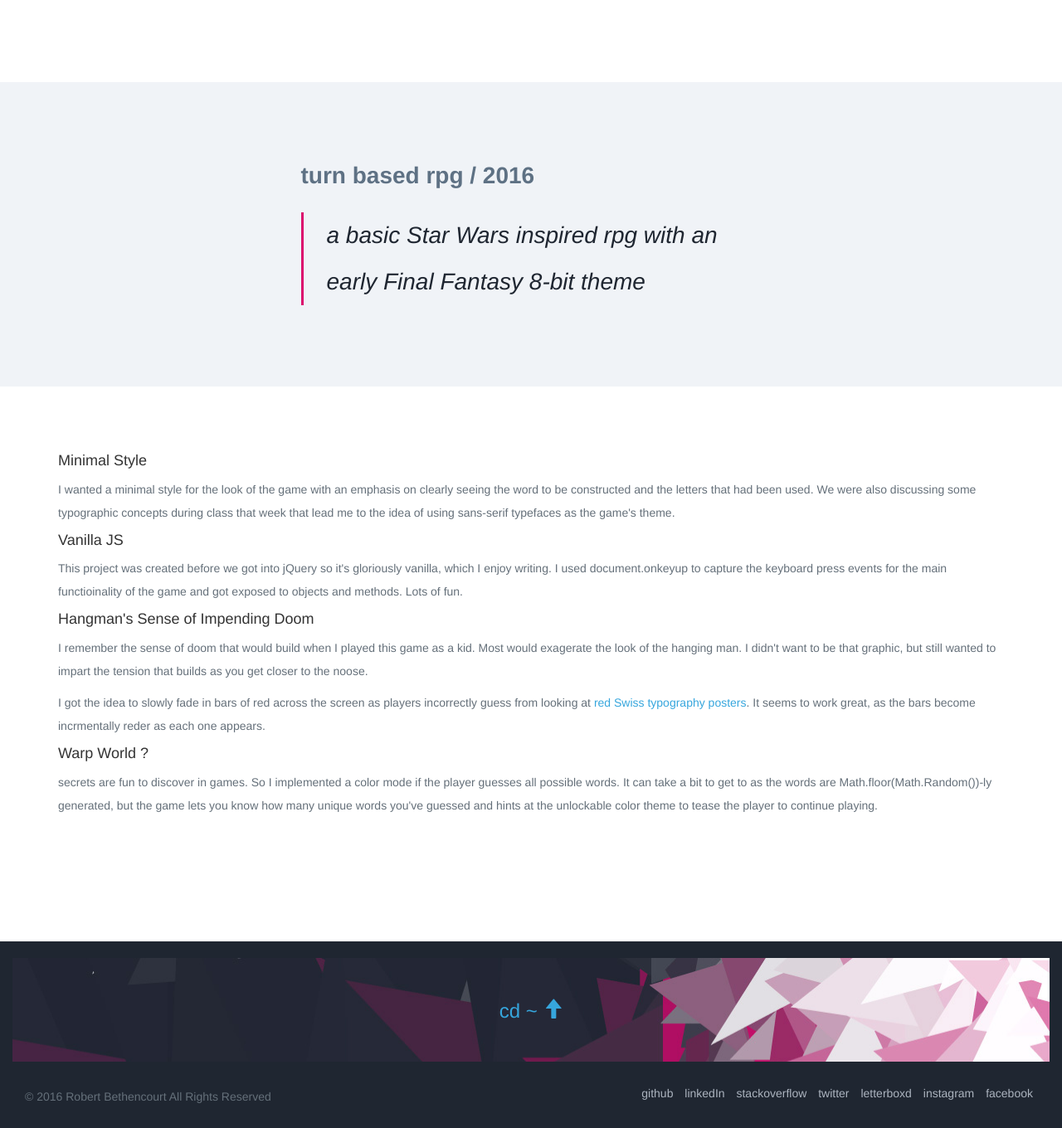
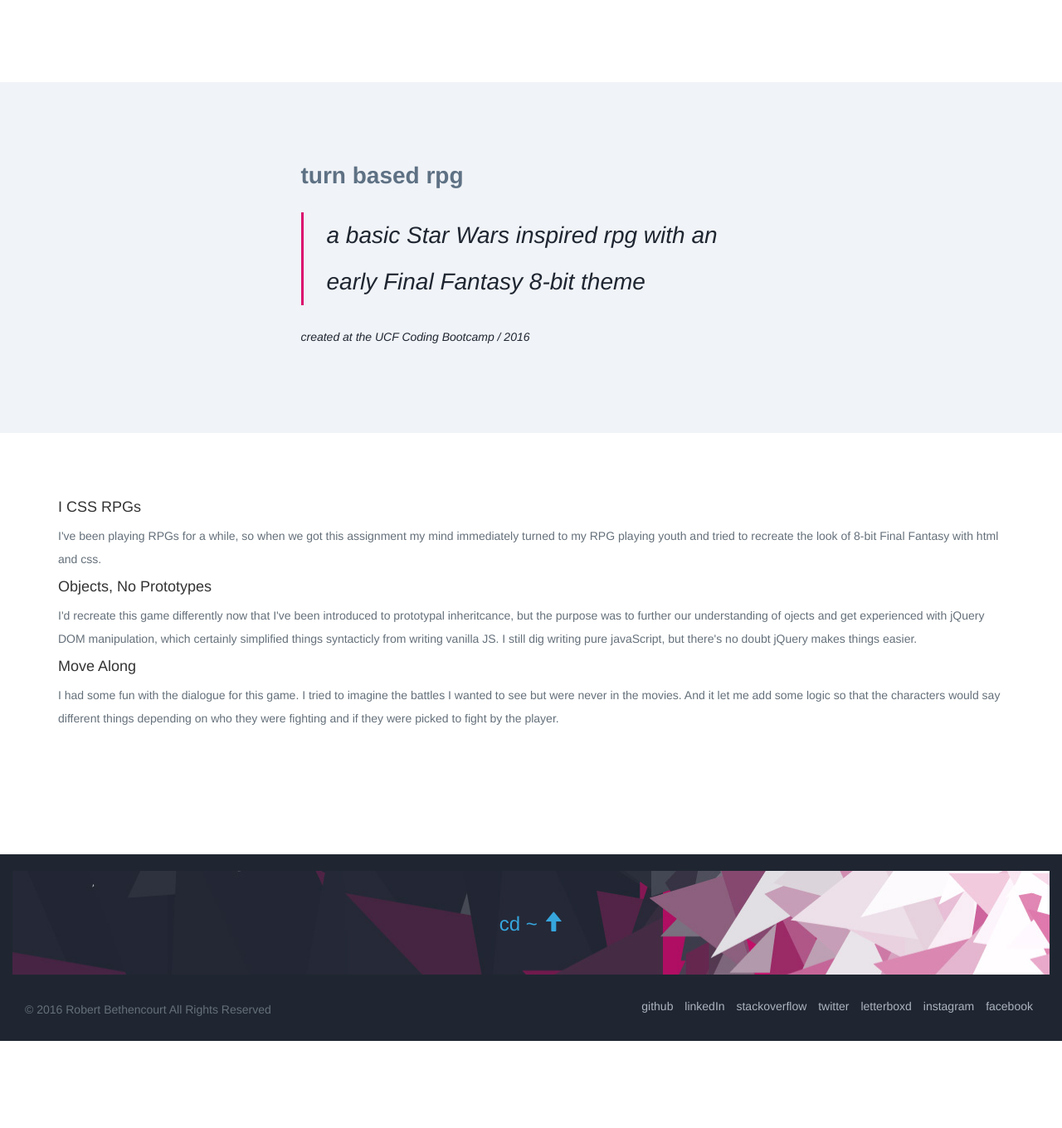
Before and after one commit to robbethencourt/my-portfolio, a PHP site: page /rpg.html in a window 1280 px wide. Shown: the part 452-1812 px from the top of the page at 83% size. After the commit the page ends 1707 px from the top, so only its background shows below. Run offline with PHP 8.4, Linux system fonts and the light colour scheme; some libraries are stand-ins or nearby versions.

Commit message:
added rpg content

```diff
--- a/assets/css/style.css
+++ b/assets/css/style.css
@@ -162,6 +162,12 @@ img {
     	font-size: 2em;
     	font-style: italic;
     	border-left: 3px solid #db0a6d;
+    }
+
+    .section-heading h5 {
+		padding: 1.5em 0 0 0;
+		color: #1f2631;
+		font-style: italic;
     }
 
 
--- a/hangman.html
+++ b/hangman.html
@@ -53,6 +53,7 @@
                     <div class="col-md-6 col-md-offset-3 col-xs-10 col-xs-offset-1">
                         <h2>hangman / 2016</h2>
                         <p class="article-h2-content">key press hangman JS game with a sans-serif theme</p>
+                        <h5>created at the UCF Coding Bootcamp / 2016</h5>
                     </div>
                 </div>
             </div>
--- a/rpg.html
+++ b/rpg.html
@@ -51,8 +51,9 @@
             <div class="container">
                 <div class="row">
                     <div class="col-md-6 col-md-offset-3 col-xs-10 col-xs-offset-1">
-                        <h2>turn based rpg / 2016</h2>
+                        <h2>turn based rpg</h2>
                         <p class="article-h2-content">a basic Star Wars inspired rpg with an early Final Fantasy 8-bit theme</p>
+                        <h5>created at the UCF Coding Bootcamp / 2016</h5>
                     </div>
                 </div>
             </div>
@@ -63,15 +64,12 @@
             <div class="container">
                 <div class="row">
                     <div class="col-sm-12">
-                        <h4>Minimal Style</h4>
-                        <p>I wanted a minimal style for the look of the game with an emphasis on clearly seeing the word to be constructed and the letters that had been used. We were also discussing some typographic concepts during class that week that lead me to the idea of using sans-serif typefaces as the game's theme.</p>
-                        <h4>Vanilla JS</h4>
-                        <p>This project was created before we got into jQuery so it's gloriously vanilla, which I enjoy writing. I used document.onkeyup to capture the keyboard press events for the main functioinality of the game and got exposed to objects and methods. Lots of fun.</p>
-                        <h4>Hangman's Sense of Impending Doom</h4>
-                        <p>I remember the sense of doom that would build when I played this game as a kid. Most would exagerate the look of the hanging man. I didn't want to be that graphic, but still wanted to impart the tension that builds as you get closer to the noose.</p>
-                        <p>I got the idea to slowly fade in bars of red across the screen as players incorrectly guess from looking at <a href="https://www.google.com/search?q=red+swiss+type+posters&espv=2&biw=2182&bih=1106&source=lnms&tbm=isch&sa=X&ved=0ahUKEwiSiYuCqqrNAhXBpx4KHcsLDaEQ_AUIBigB#tbm=isch&q=red+swiss+typography+posters" target="_blank">red Swiss typography posters</a>. It seems to work great, as the bars become incrmentally reder as each one appears.</p>
-                        <h4>Warp World ?</h4>
-                        <p>secrets are fun to discover in games. So I implemented a color mode if the player guesses all possible words. It can take a bit to get to as the words are Math.floor(Math.Random())-ly generated, but the game lets you know how many unique words you've guessed and hints at the unlockable color theme to tease the player to continue playing.</p>
+                        <h4>I CSS RPGs</h4>
+                        <p>I've been playing RPGs for a while, so when we got this assignment my mind immediately turned to my RPG playing youth and tried to recreate the look of 8-bit Final Fantasy with html and css.</p>
+                        <h4>Objects, No Prototypes</h4>
+                        <p>I'd recreate this game differently now that I've been introduced to prototypal inheritcance, but the purpose was to further our understanding of ojects and get experienced with jQuery DOM manipulation, which certainly simplified things syntacticly from writing vanilla JS. I still dig writing pure javaScript, but there's no doubt jQuery makes things easier.</p>
+                        <h4>Move Along</h4>
+                        <p>I had some fun with the dialogue for this game. I tried to imagine the battles I wanted to see but were never in the movies. And it let me add some logic so that the characters would say different things depending on who they were fighting and if they were picked to fight by the player.</p>
                     </div>
                 </div>
             </div>
```
